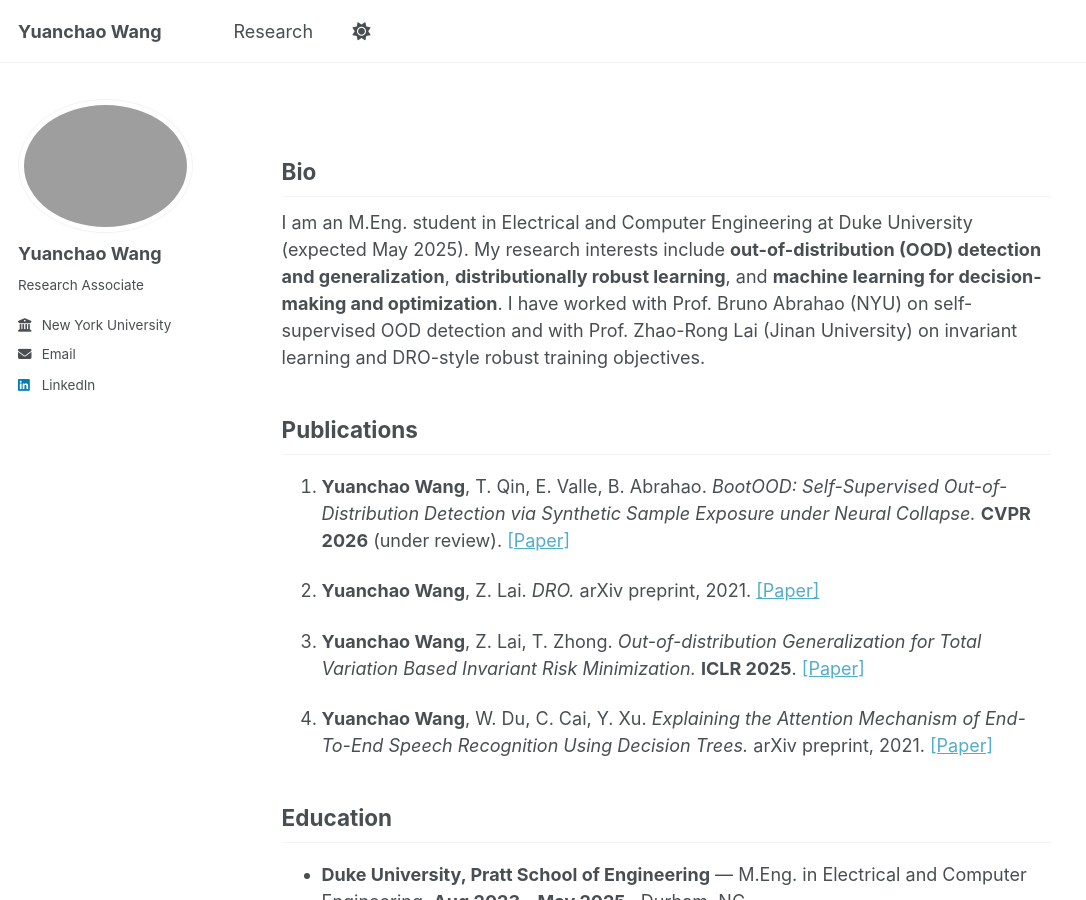
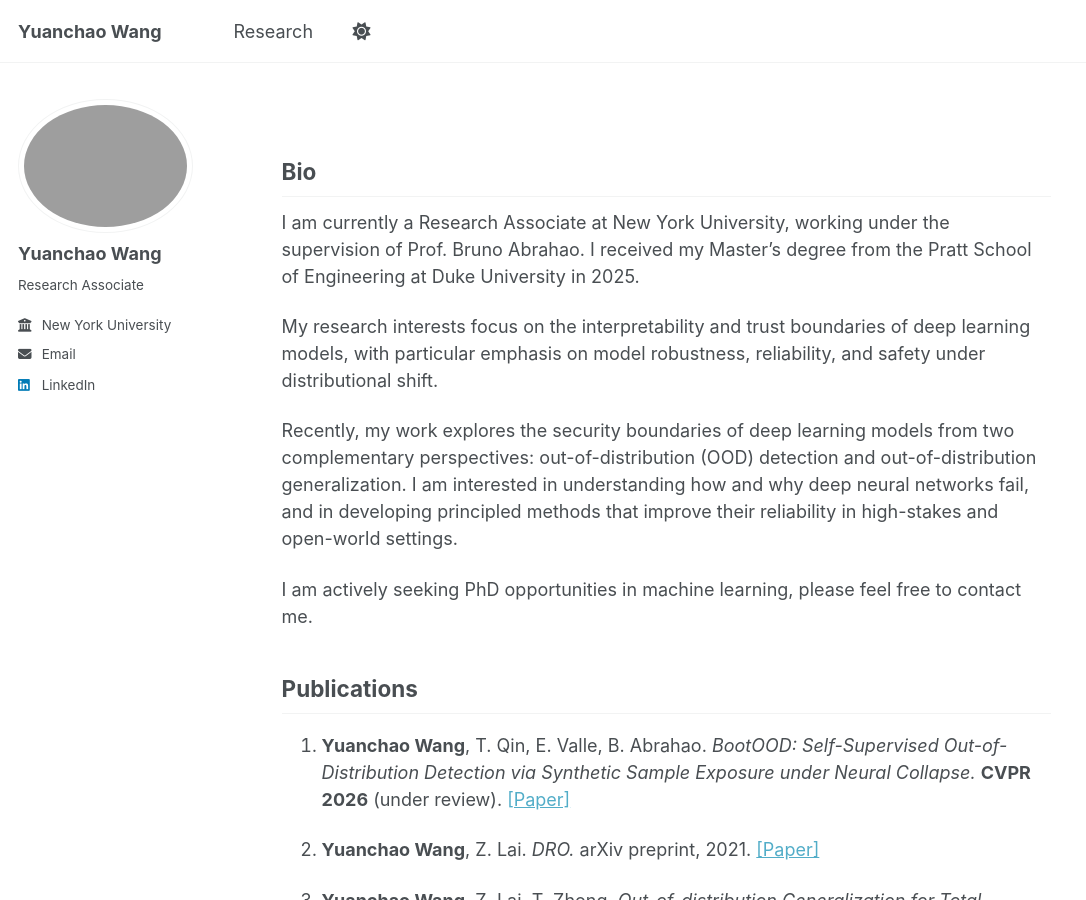
Before and after one commit to JohnnyWyc/JohnnyWyc.github.io, a Jekyll site: the page built from _pages/about.md, in a window 1280 px wide and 900 px high. Shown: the whole window, without its empty margins (0-1086 px from the left). Built offline with Jekyll 4.4.1, drawn with Linux system fonts in a browser that asks for light colours; a script bundle is joined from its source files by our own code; library files that are not in the unit come from our copies.

Commit message:
Revise bio section in about.md
Updated bio to reflect current position and research interests.

```diff
--- a/_pages/about.md
+++ b/_pages/about.md
@@ -11,7 +11,13 @@ redirect_from:
 
 ## Bio
 
-I am an M.Eng. student in Electrical and Computer Engineering at Duke University (expected May 2025). My research interests include **out-of-distribution (OOD) detection and generalization**, **distributionally robust learning**, and **machine learning for decision-making and optimization**. I have worked with Prof. Bruno Abrahao (NYU) on self-supervised OOD detection and with Prof. Zhao-Rong Lai (Jinan University) on invariant learning and DRO-style robust training objectives.
+I am currently a Research Associate at New York University, working under the supervision of Prof. Bruno Abrahao. I received my Master’s degree from the Pratt School of Engineering at Duke University in 2025.
+
+My research interests focus on the interpretability and trust boundaries of deep learning models, with particular emphasis on model robustness, reliability, and safety under distributional shift.
+
+Recently, my work explores the security boundaries of deep learning models from two complementary perspectives: out-of-distribution (OOD) detection and out-of-distribution generalization. I am interested in understanding how and why deep neural networks fail, and in developing principled methods that improve their reliability in high-stakes and open-world settings.
+
+I am actively seeking PhD opportunities in machine learning, please feel free to contact me.
 
 
 
```
